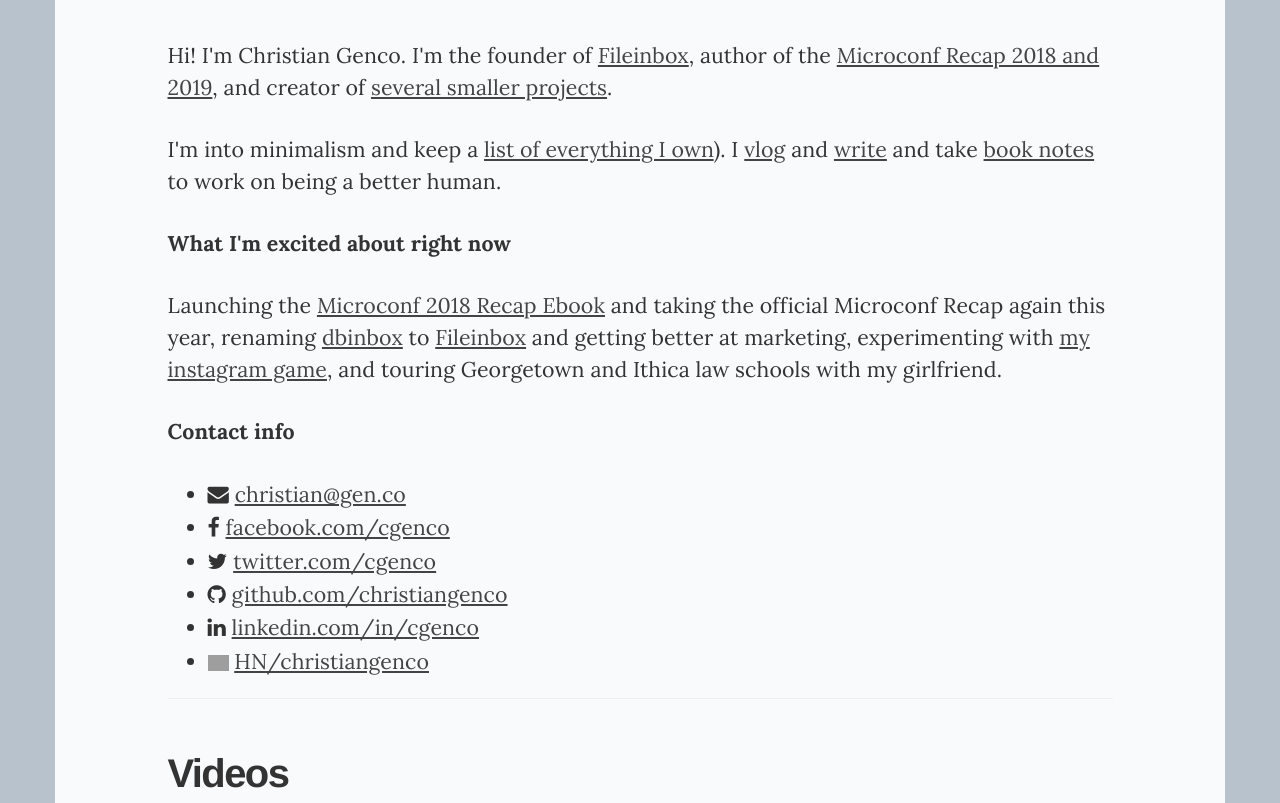
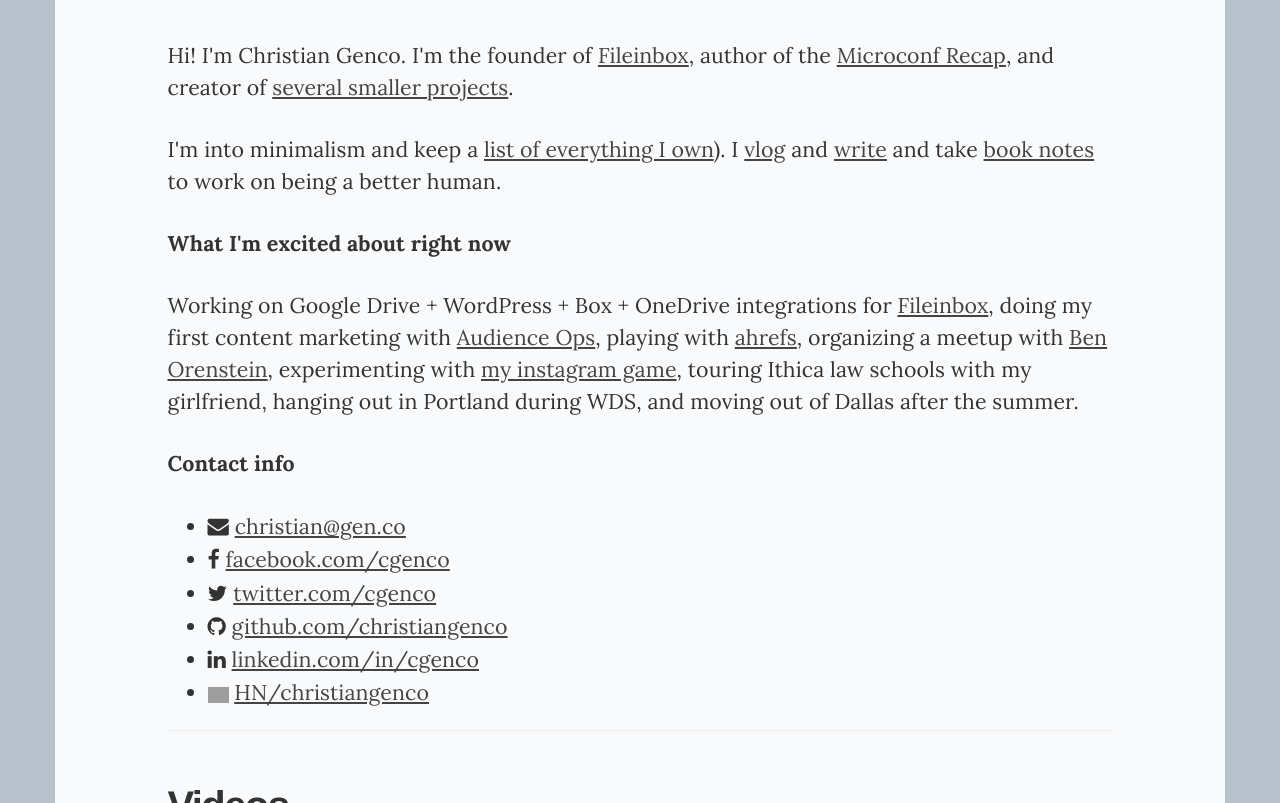
Before and after one commit to christiangenco/christiangenco.github.io, a Jekyll site: the page built from index.html, in a window 1280 px wide and 900 px high, cut to the strip 0-803 px from the top of the window. Built offline with Jekyll 4.4.1, drawn with Linux system fonts in a browser that asks for light colours; nearby versions of some CDN libraries; grey boxes are pictures that could not be loaded.

Commit message:
update what I'm excited about

```diff
--- a/index.html
+++ b/index.html
@@ -7,7 +7,7 @@
 <div class="row" style="margin-top: 40px">
   <div class="col-sm-10 col-sm-offset-1">
 
-    <p>Hi! I'm Christian Genco. I'm the founder of <a href="https://fileinbox.com">Fileinbox</a>, author of the <a href="https://microconf.gen.co">Microconf Recap 2018 and 2019</a>, and creator of <a href="#projects">several smaller projects</a>.</p>
+    <p>Hi! I'm Christian Genco. I'm the founder of <a href="https://fileinbox.com">Fileinbox</a>, author of the <a href="https://microconf.gen.co">Microconf Recap</a>, and creator of <a href="#projects">several smaller projects</a>.</p>
 
     <p>I'm into minimalism and keep a <a href="/things">list of everything I own</a>). I <a href="https://www.youtube.com/embed/uRk64UlQtA8?list=PLNev7VcPIItGNy1wRkDd7lsp9UpP1Be8O"
         target="_blank">vlog</a> and <a href="#posts">write</a> and take <a href="#books">book notes</a> to work on being a better human.</p>
@@ -15,7 +15,7 @@
 
       <p><b>What I'm excited about right now</b></p>
 
-      <p>Launching the <a target="_blank" href="https://microconf.gen.co">Microconf 2018 Recap Ebook</a> and taking the official Microconf Recap again this year, renaming <a target="_blank" href="https://dbinbox.com">dbinbox</a> to <a target="_blank" href="https://fileinbox.com">Fileinbox</a> and getting better at marketing, experimenting with <a target="_blank" href="https://www.instagram.com/cgenco/">my instagram game</a>, and touring Georgetown and Ithica law schools with my girlfriend.</p>
+      <p>Working on Google Drive + WordPress + Box + OneDrive integrations for <a target="_blank" href="https://fileinbox.com">Fileinbox</a>, doing my first content marketing with <a href="https://audienceops.com/">Audience Ops</a>, playing with <a href="https://ahrefs.com/">ahrefs</a>, organizing a meetup with <a href="http://www.benorenstein.com/">Ben Orenstein</a>, experimenting with <a target="_blank" href="https://www.instagram.com/cgenco/">my instagram game</a>, touring Ithica law schools with my girlfriend, hanging out in Portland during WDS, and moving out of Dallas after the summer.</p>
 
       <p><b>Contact info</b></p>
 
```
